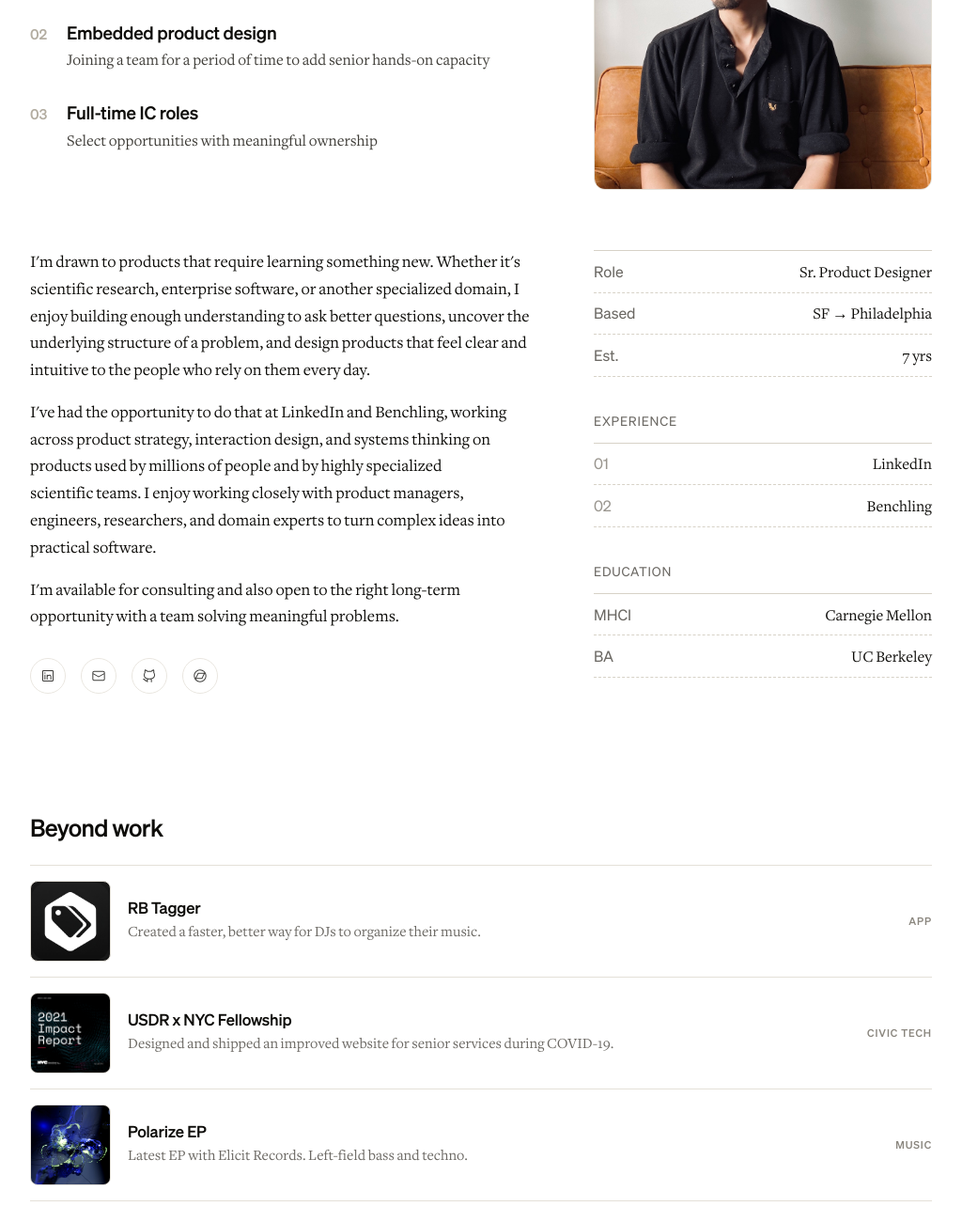
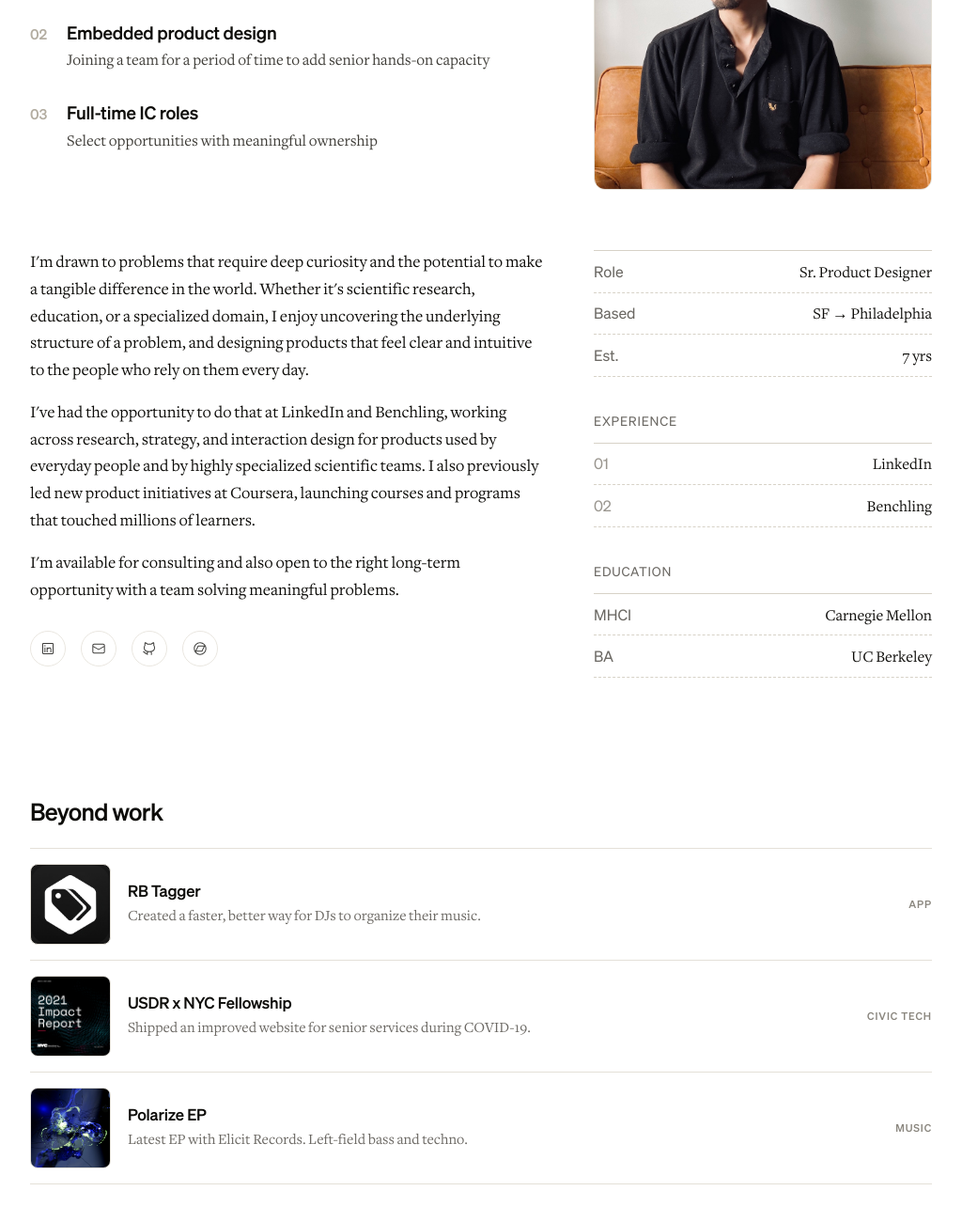
Before and after one commit to whatupjia/jialiu-portfolio, a website: page index.html in a window 1280 px wide. Shown: the part 2837-4137 px from the top of the page at 94% size, without its empty margins (128-1152 px from the left). Drawn offline with Linux system fonts and the light colour scheme.

Commit message:
Update homepage about copy; remove orphaned asset
Refresh the two "about" paragraphs (curiosity/impact framing, add
Coursera) and shorten the USDR beyond-work caption, from the latest
Design canvas export. Delete assets/img/proposed-workaround.png, an
older image superseded by plates-proposed-workaround.png.

Co-Authored-By: Claude Opus 4.8 <noreply@anthropic.com>

```diff
--- a/index.html
+++ b/index.html
@@ -537,9 +537,9 @@
 
         <div data-dc-tpl="136" class="bio-col-text" style="padding-top: 0px;">
 
-          <p data-dc-tpl="137" style="font-family: var(--body-face, 'FreightText', Georgia, serif); max-width: 600px; font-size: 1.125rem; line-height: 1.6; margin: 0px 0px 1rem; text-wrap: pretty;">I'm drawn to products that require learning something new. Whether it's scientific research, enterprise software, or another specialized domain, I enjoy building enough understanding to ask better questions, uncover the underlying structure of a problem, and design products that feel clear and intuitive to the people who rely on them every day.</p>
+          <p data-dc-tpl="137" style="font-family: var(--body-face, 'FreightText', Georgia, serif); max-width: 600px; font-size: 1.125rem; line-height: 1.6; margin: 0px 0px 1rem; text-wrap: pretty;">I'm drawn to problems that require deep curiosity and the potential to make a tangible difference in the world. Whether it's scientific research, education, or a specialized domain, I enjoy uncovering the underlying structure of a problem, and designing products that feel clear and intuitive to the people who rely on them every day.</p>
 
-          <p data-dc-tpl="138" style="font-family: var(--body-face, 'FreightText', Georgia, serif); max-width: 600px; font-size: 1.125rem; line-height: 1.6; margin: 0px 0px 1rem; text-wrap: pretty;">I've had the opportunity to do that at LinkedIn and Benchling, working across product strategy, interaction design, and systems thinking on products used by millions of people and by highly specialized scientific teams.&nbsp;I enjoy working closely with product managers, engineers, researchers, and domain experts to turn complex ideas into practical software.&nbsp;</p>
+          <p data-dc-tpl="138" style="font-family: var(--body-face, 'FreightText', Georgia, serif); max-width: 600px; font-size: 1.125rem; line-height: 1.6; margin: 0px 0px 1rem; text-wrap: pretty;">I've had the opportunity to do that at LinkedIn and Benchling, working across research, strategy, and interaction design for products used by everyday people and by highly specialized scientific teams. I also previously led new product initiatives at Coursera, launching courses and programs that touched millions of learners.</p>
 
           <p data-dc-tpl="139" style="font-family: var(--body-face, 'FreightText', Georgia, serif); max-width: 600px; font-size: 1.125rem; line-height: 1.6; margin: 0px; text-wrap: pretty;">I'm available for consulting and also open to the right long-term opportunity with a team solving meaningful problems.</p>
 
@@ -623,7 +623,7 @@
             <div data-dc-tpl="197" style="display: flex; align-items: center; justify-content: space-between; gap: 1rem; min-width: 0px;">
               <div data-dc-tpl="198" style="min-width: 0px;">
                 <h4 data-dc-tpl="199" class="beyond-title" style="margin: 0px 0px 0.25rem; font-family: Sohne, -apple-system, system-ui, sans-serif; font-size: 1.0625rem; font-weight: 500; letter-spacing: -0.01em; line-height: 1.3; color: rgb(13, 12, 9);"><span class="sc-interp">USDR x NYC Fellowship</span></h4>
-                <p data-dc-tpl="200" style="margin: 0px; font-family: var(--body-face, 'FreightText', Georgia, serif); font-size: 1rem; line-height: 1.5; color: rgb(107, 104, 99); text-wrap: pretty;"><span class="sc-interp">Designed and shipped an improved website for senior services during COVID-19.</span></p>
+                <p data-dc-tpl="200" style="margin: 0px; font-family: var(--body-face, 'FreightText', Georgia, serif); font-size: 1rem; line-height: 1.5; color: rgb(107, 104, 99); text-wrap: pretty;"><span class="sc-interp">Shipped an improved website for senior services during COVID-19.</span></p>
               </div>
               <div data-dc-tpl="201" class="beyond-meta" style="display: flex; align-items: center; gap: 0.85rem; flex: 0 0 auto;">
                 <span data-dc-tpl="202" style="font-family: Sohne, -apple-system, system-ui, sans-serif; font-size: 0.7rem; font-weight: 500; text-transform: uppercase; letter-spacing: 0.08em; color: rgb(138, 134, 126); white-space: nowrap;"><span class="sc-interp">Civic Tech</span></span>
```
Also changed, not shown: assets/img/proposed-workaround.png (deleted).
